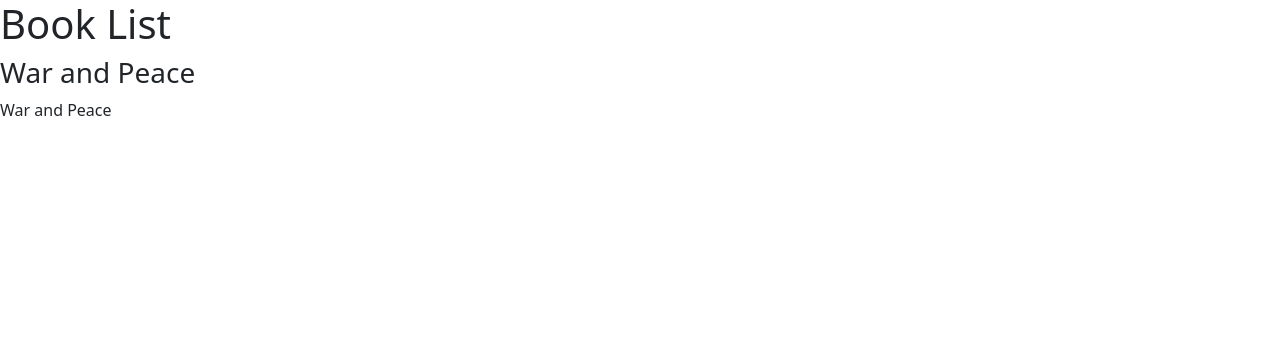
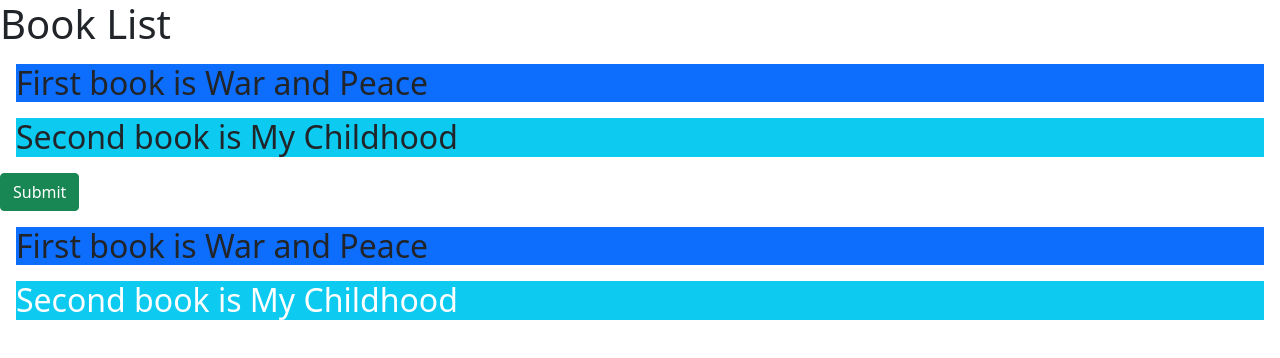
Before and after one commit to computernerdzach/angular, an Angular app in the folder dataBindingExample/: page / in a window 1280 px wide. Shown: the top 358 px of the page. Built offline with nearby package versions, Linux system fonts and the light colour scheme.

Commit message:
class binding

```diff
--- a/dataBindingExample/src/app/book.component.html
+++ b/dataBindingExample/src/app/book.component.html
@@ -1,5 +1,24 @@
 <h1>Book List</h1>
-<div>
-    <h3 [textContent]="book.name"></h3> <!-- data binding -->
+
+<!-- <div>
+    <h3 [textContent]="book.name"></h3>
 </div>
-<div>{{book.name}}</div> <!-- string interpolation -->
+<div>{{book.name}}</div>  -->
+
+<div [class]="getClassBinding(1)">
+    <h2>First book is {{model.getBookId(1).name}}</h2>
+</div>
+
+<div [class]="getClassBinding(2)">
+    <h2>Second book is {{model.getBookId(2).name}}</h2>
+</div>
+
+<button class="btn btn-success" [class.disabled]="disabled">Submit</button>
+
+<div class="m-3" [ngClass]="getClassObject(1)">
+    <h2>First book is {{model.getBookId(1).name}}</h2>
+</div>
+
+<div class="m-3" [ngClass]="getClassObject(2)">
+    <h2>Second book is {{model.getBookId(2).name}}</h2>
+</div>
--- a/dataBindingExample/src/app/book.component.ts
+++ b/dataBindingExample/src/app/book.component.ts
@@ -12,6 +12,21 @@ import { Book } from "./book.model";
 
 export class BookComponent {
     model: BookRepository = new BookRepository();
+    book: Book = this.model.getBookId(1);
 
-    book: Book = this.model.getBookId(1);
+    disabled = false;
+
+    getClassBinding(id: number): string {
+        let book = this.model.getBookId(id);
+        return (book.price! >= 20 ? "bg-primary " : "bg-info") + " m-3";
+    }
+
+    getClassObject(id: number): Object {
+        let book = this.model.getBookId(id);
+        return {
+            "bg-primary": book.price! >= 20,
+            "bg-info": book.price! < 20,
+            "text-white": book.name == "My Childhood"
+        }
+    }
 }
```
